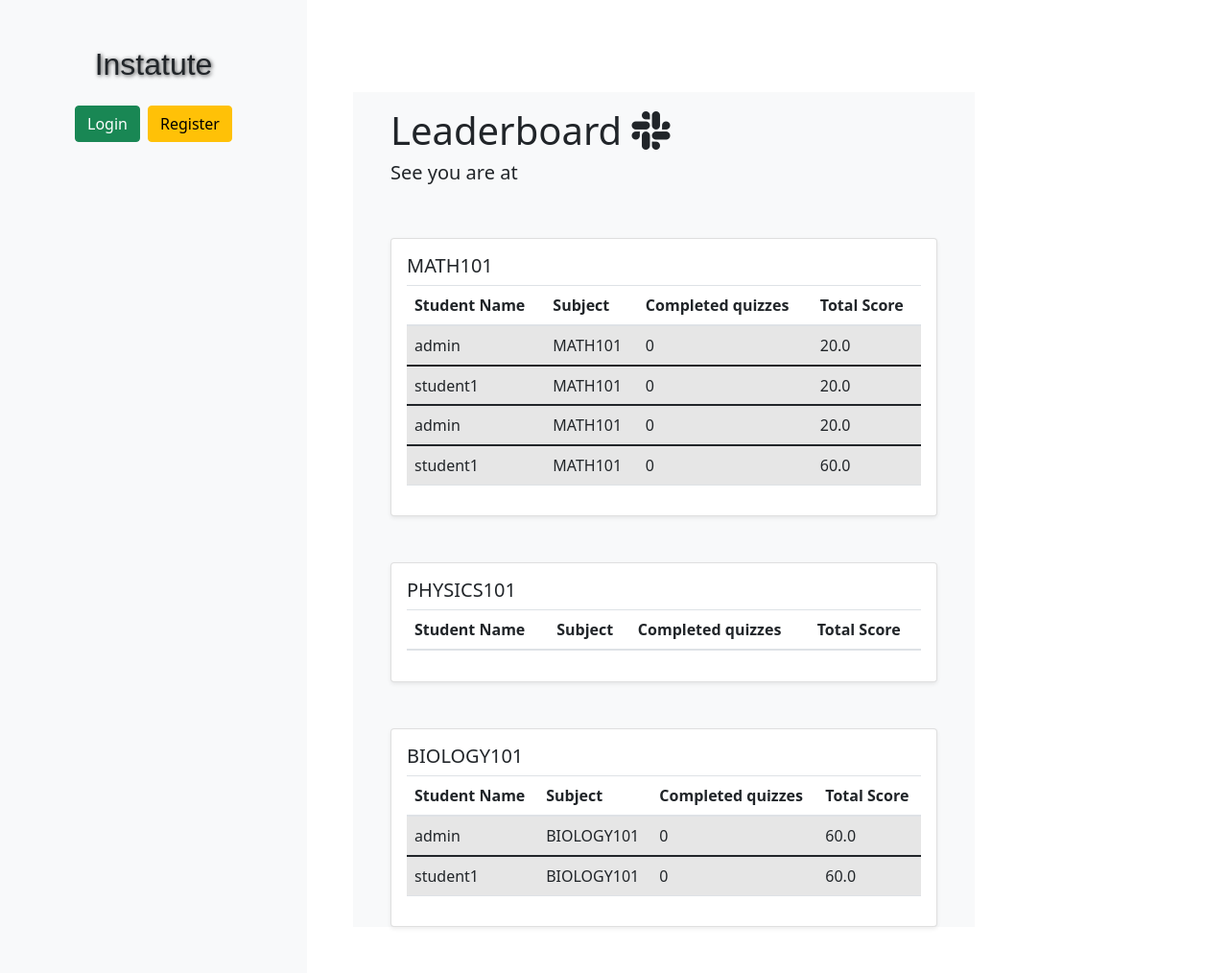
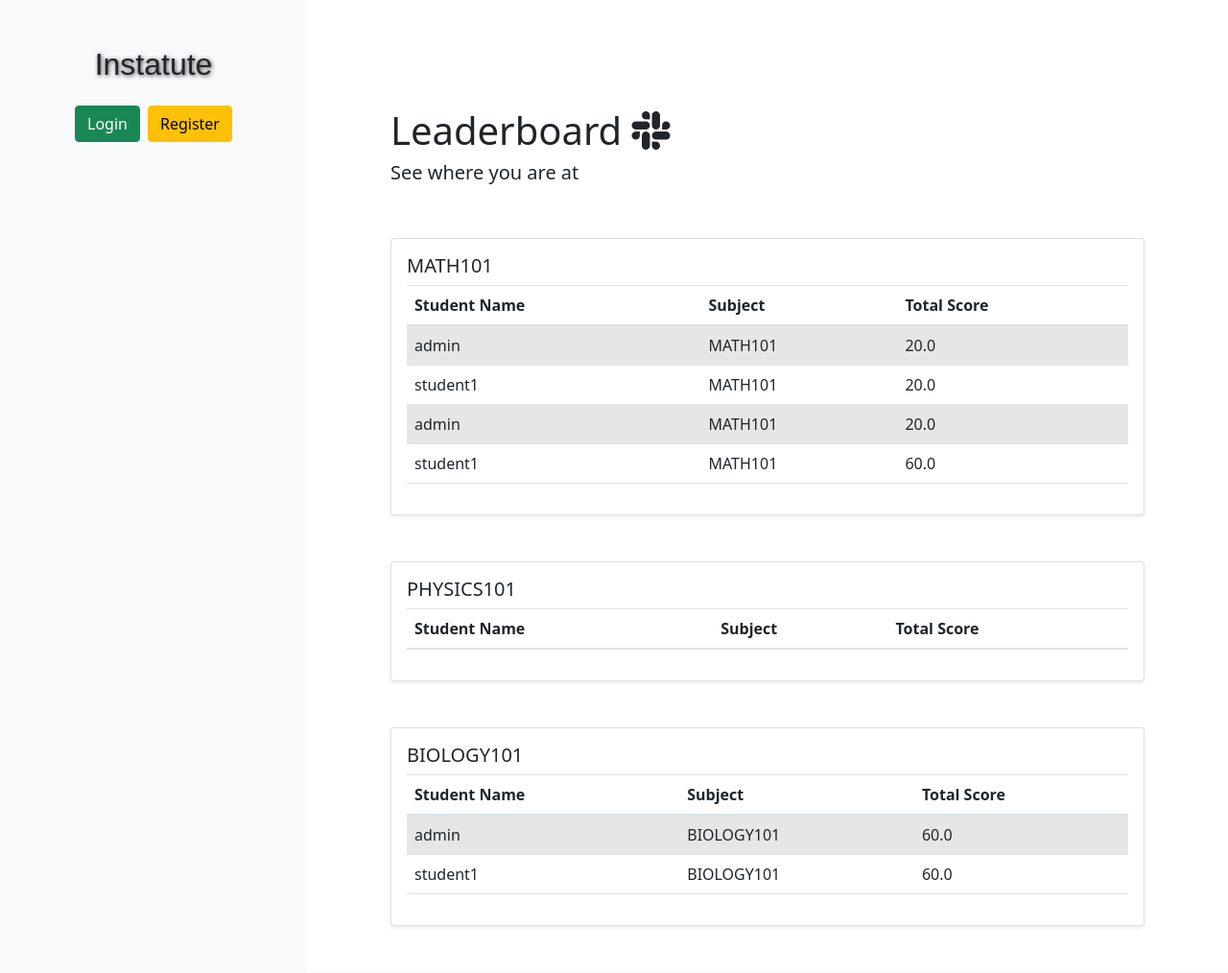
Before and after one commit to zyferion/cos60010, a Django app: page /leaderboard/ in a window 1280 px wide. Shown: the whole page at 96% size. After the commit the page ends 965 px from the top, so only its background shows below. Run offline with Django 4.2, Linux system fonts and the light colour scheme; data comes from the database, SQL or seed files in the repository; lists and menus that the app fills with data are empty; some libraries are stand-ins or nearby versions; some web fonts are replaced.

Commit message:
removed column and formating

```diff
--- a/quiz/templates/quiz/leaderboard.html
+++ b/quiz/templates/quiz/leaderboard.html
@@ -9,13 +9,13 @@ Leaderboard
 
 {% block content %}
             <!--main-->
-            <div class="col-12 col-md-9 p5 bg-light">
+            <div class="col-12 p5">
                 <main class="mt-5 pt-3">
                     <div class="container-fluid">
                         <div class="row justify-content-between">
                             <div class="mb-5 ">
                             <h1>Leaderboard <i class="bi bi-slack"></i></h1>
-                            <h5>See you are at</h5>
+                            <h5>See where you are at</h5>
                             </div>
                         </div>
                         <div class="card p-3 shadow-sm">
@@ -25,7 +25,6 @@ Leaderboard
                               <tr>
                                 <th scope="col">Student Name</th>
                                 <th scope="col">Subject</th>
-                                <th scope="col">Completed quizzes</th>
                                 <th scope="col">Total Score</th>
                               </tr>
                             </thead>
@@ -34,12 +33,10 @@ Leaderboard
                               <tr>
                                 <td>{{x.user}}</td>
                                 <td>{{x.subject}}</td>
-                                <td>{{x.quiz|length}}</td>
                                 <td>{{x.score}}</td>
                               </tr>
-                              <tr>
-                            </tbody>
                             {% endfor %}
+                          </tbody>
                           </table>
                         </div>
 
@@ -50,7 +47,6 @@ Leaderboard
                                 <tr>
                                     <th scope="col">Student Name</th>
                                     <th scope="col">Subject</th>
-                                    <th scope="col">Completed quizzes</th>
                                     <th scope="col">Total Score</th>
                                   </tr>
                             </thead>
@@ -59,12 +55,10 @@ Leaderboard
                               <tr>
                                 <td>{{x.user}}</td>
                                 <td>{{x.subject}}</td>
-                                <td>{{x.quiz|length}}</td>
                                 <td>{{x.score}}</td>
                               </tr>
-                              <tr>
+                              {% endfor %}
                             </tbody>
-                            {% endfor %}
                           </table>
                         </div>
                         <div class="card p-3 mt-5 shadow-sm">
@@ -74,7 +68,6 @@ Leaderboard
                                 <tr>
                                     <th scope="col">Student Name</th>
                                     <th scope="col">Subject</th>
-                                    <th scope="col">Completed quizzes</th>
                                     <th scope="col">Total Score</th>
                                   </tr>
                             </thead>
@@ -83,12 +76,10 @@ Leaderboard
                               <tr>
                                 <td>{{x.user}}</td>
                                 <td>{{x.subject}}</td>
-                                <td>{{x.quiz|length}}</td>
                                 <td>{{x.score}}</td>
                               </tr>
-                              <tr>
-                            </tbody>
                             {% endfor %}
+                          </tbody>
                           </table>
                         </div>
 
```
